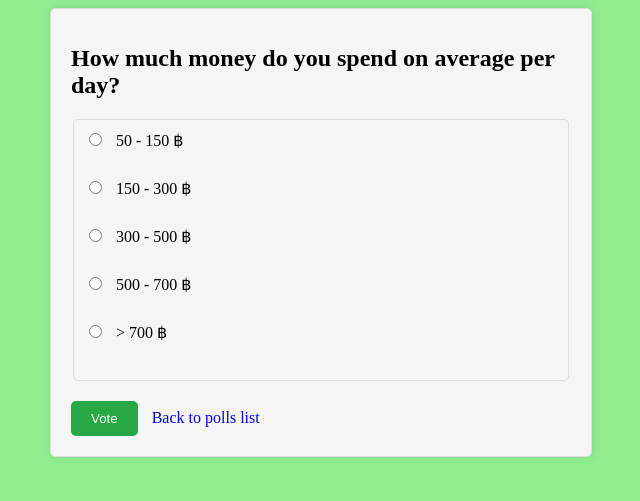
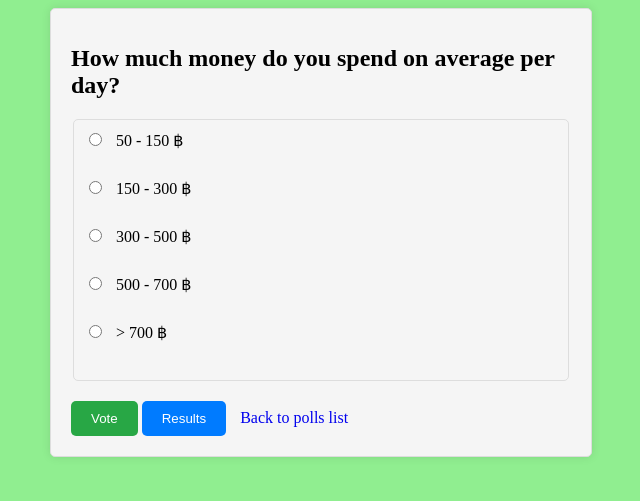
Before and after one commit to thanidacwn/ku-polls, a Django app: page /polls/1/ in a window 1280 px wide. Shown: the top 501 px of the page, without its empty margins (319-959 px from the left). Run offline with Django 4.2, Linux system fonts and the light colour scheme; data comes from the database, SQL or seed files in the repository.

Commit message:
add results button

```diff
--- a/templates/polls/detail.html
+++ b/templates/polls/detail.html
@@ -69,5 +69,6 @@
         {% endfor %}
     </fieldset>
     <button type="submit">Vote</button>
+    <a href="{% url 'polls:results' question.id %}"><button type="button">Results</button></a>
     <a href="{% url 'polls:index' %}" class="button">Back to polls list</a>
 </form>
```
